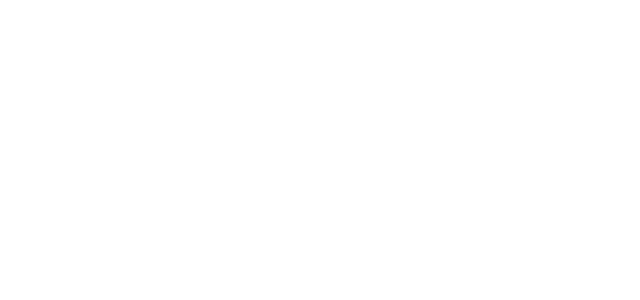
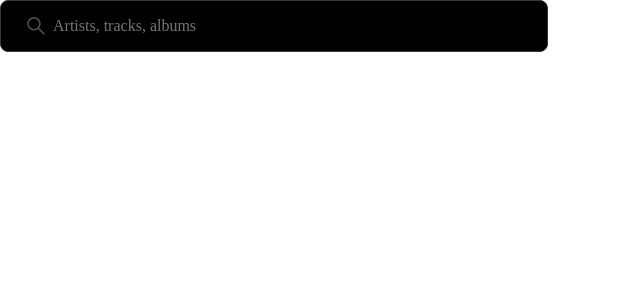
Before and after one commit to NikolozBeqauri/MainStreetCoders, a Next.js app: page / in a window 1280 px wide. Shown: the top 300 px of the page, without its empty margins (0-640 px from the left). Built offline with nearby package versions, Linux system fonts and the light colour scheme.

Commit message:
change structure

```diff
--- /dev/null
+++ b/app/components/Search/Search.module.scss
@@ -0,0 +1,43 @@
+@import "/app/colors.scss";
+
+.searchform {
+    position: relative;
+    display: flex;
+    align-items: center;
+    justify-content: center;
+    max-width: 548px;
+    width: 100%;
+}
+
+.searchform input {
+    color: $stoneCold;
+    border-radius: 8px;
+    border: 1px solid $hawksEye;
+    background: $background;
+    font-family: "Plus Jakarta Sans";
+    font-size: 16px;
+    font-style: normal;
+    font-weight: 500;
+    line-height: normal;
+    padding: 16px 24px 16px 52px;
+    width: 100%;
+    transition: 0.3s;
+}
+
+.searchform input:hover {
+    border: 1px solid $hawksEye;
+    background: $darkVoid;
+}
+
+.searchform img {
+    position: absolute;
+    cursor: text;
+    left: 24px;
+}
+
+.searchform input:focus {
+    border-radius: 8px;
+    border: 1px solid var(--Gradient-apolo, #F903D0);
+    outline: none;
+    background: #000;
+}
--- /dev/null
+++ b/app/components/Search/Search.tsx
@@ -0,0 +1,21 @@
+import Image from 'next/image';
+import styles from "./Search.module.scss";
+type Props = {
+    placeHolder?: string;
+}
+
+export const Search = ({ placeHolder }: Props) => {
+    placeHolder = placeHolder ? placeHolder : "Artists, tracks, albums"
+
+    return (
+        <div className={styles.searchform}>
+            <input type="text" placeholder={placeHolder} />
+            <Image
+                src="/icons/search.svg"
+                alt="search icon"
+                width={24}
+                height={24}
+            />
+        </div>
+    )
+}
--- a/app/page.tsx
+++ b/app/page.tsx
@@ -1,10 +1,10 @@
-import colorsEnum from "./enums/colors.enum";
+import { Search } from "./components/Search/Search";
 import styles from "./page.module.css";
 
 export default function Home() {
   return (
-    <main style = {{color : colorsEnum.Background}}>
-
+    <main>
+      <Search/>
     </main>
   );
 }
```
Also changed, not shown: public/icons/search.svg (added).
